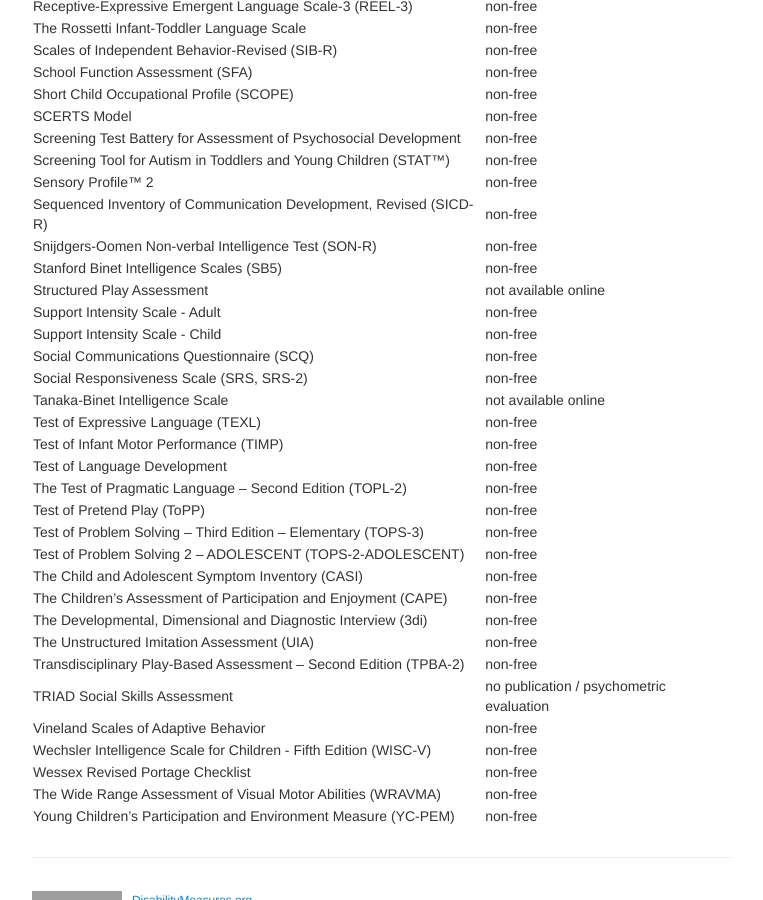
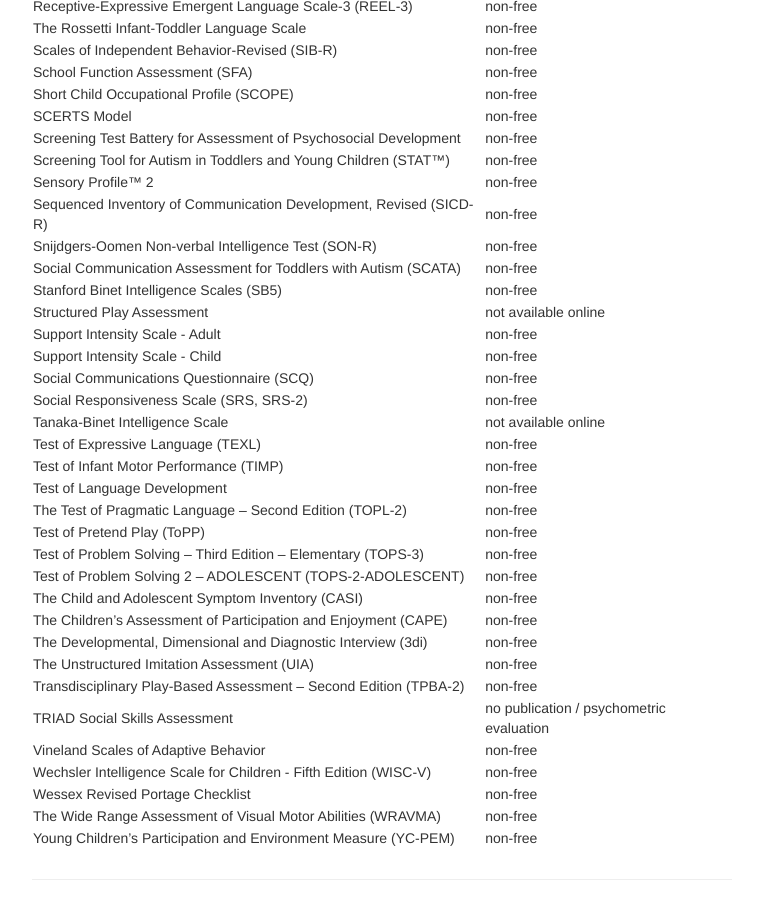
Before and after one commit to mjmaenner/disabilitymeasures, a Jekyll site: the page built from pages/donotqualify.md, in a window 1280 px wide and 900 px high, scrolled down 2949 px. Shown: the whole window, without its empty margins (258-1021 px from the left). Built offline with Jekyll 4.4.1, drawn with Linux system fonts in a browser that asks for light colours; grey boxes are pictures that could not be loaded.

Commit message:
Update donotqualify.md

```diff
--- a/pages/donotqualify.md
+++ b/pages/donotqualify.md
@@ -140,6 +140,7 @@ Screening Tool for Autism in Toddlers and Young Children (STAT™) | non-free
 Sensory Profile™ 2 | non-free
 Sequenced Inventory of Communication Development, Revised (SICD-R) | non-free
 Snijdgers-Oomen Non-verbal Intelligence Test (SON-R) | non-free
+Social Communication Assessment for Toddlers with Autism (SCATA) | non-free
 Stanford Binet Intelligence Scales (SB5) | non-free
 Structured Play Assessment | not available online
 Support Intensity Scale - Adult | non-free
```
